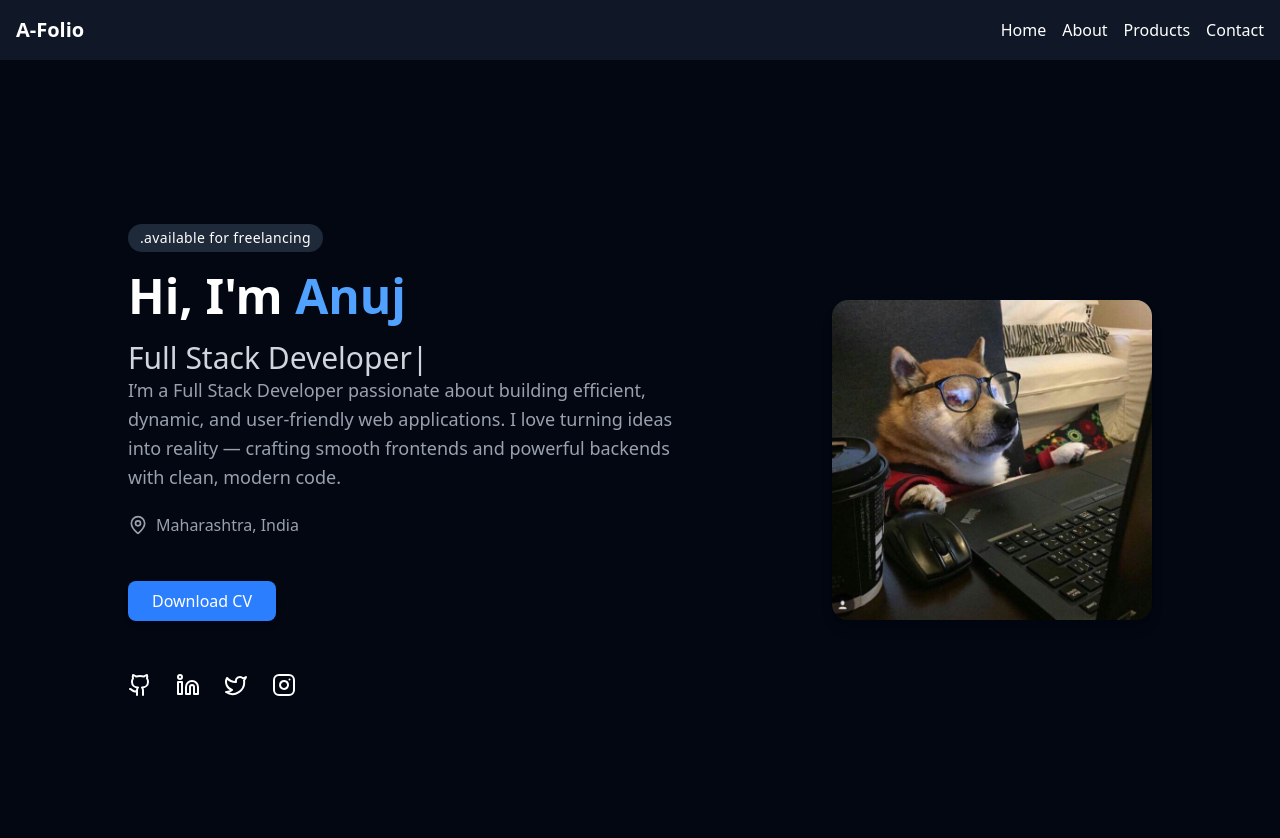
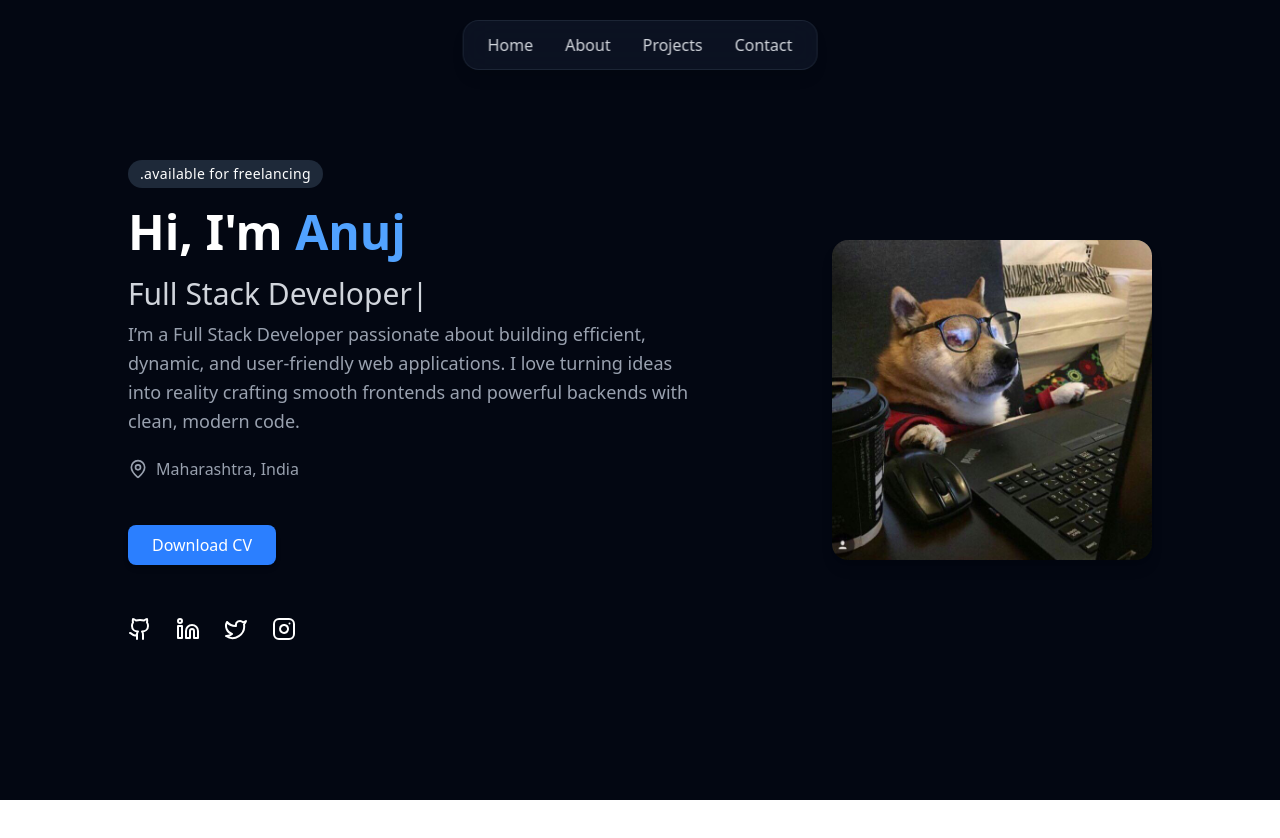
Before and after one commit to anujtaywade/New-Portfolio, a Next.js app: page / in a window 1280 px wide. Shown: the top 838 px of the page. After the commit the page ends 800 px from the top, so only its background shows below. Built offline with nearby package versions, Linux system fonts and the light colour scheme.

Commit message:
changed navbar

```diff
--- a/src/app/page.js
+++ b/src/app/page.js
@@ -9,7 +9,7 @@ import Link from "next/link";
 const Page = () => {
   return (
     <div className="min-h-screen bg-gray-950 text-white flex flex-col md:flex-row items-center justify-between px-10 md:px-32 py-20">
-      {/* LEFT SECTION */}
+
       <motion.div
         initial={{ opacity: 0, x: -60 }}
         animate={{ opacity: 1, x: 0 }}
@@ -17,7 +17,7 @@ const Page = () => {
         className="space-y-5 max-w-xl"
       >
         <motion.h1
-          className="bg-gray-800 inline-block text-white rounded-3xl px-3 py-1 text-sm tracking-wide"
+          className="bg-gray-800 inline-block text-white rounded-3xl px-3 py-1 text-sm tracking-wide mt-5 md:mt-0"
           initial={{ scale: 0.9, opacity: 0 }}
           animate={{ scale: 1, opacity: 1 }}
           transition={{ delay: 0.2 }}
@@ -37,7 +37,7 @@ const Page = () => {
         <TypeAnimation
   sequence={[
     "Full Stack Developer",
-    1500,
+    1000,
 
     "",
     500,
@@ -48,10 +48,10 @@ const Page = () => {
   className="text-3xl font-medium text-gray-300"
 />
 
-        <p className="text-gray-400 leading-relaxed text-lg">
+        <p className="text-gray-400 leading-relaxed text-lg pt-2">
           I’m a Full Stack Developer passionate about building efficient,
           dynamic, and user-friendly web applications. I love turning ideas into
-          reality — crafting smooth frontends and powerful backends with clean,
+          reality crafting smooth frontends and powerful backends with clean,
           modern code.
         </p>
 
@@ -64,7 +64,7 @@ const Page = () => {
           Download CV
         </button>
 
-        {/* SOCIAL ICONS */}
+
         <div className="flex gap-6 mt-8">
           <Link
             href="https://github.com/anujtaywade"
@@ -97,7 +97,7 @@ const Page = () => {
         </div>
       </motion.div>
 
-      {/* RIGHT SECTION - IMAGE */}
+
       <motion.div
         initial={{ opacity: 0, scale: 0.9 }}
         animate={{ opacity: 1, scale: 1 }}
--- a/src/components/Navbar.jsx
+++ b/src/components/Navbar.jsx
@@ -2,38 +2,48 @@
 
 import Link from "next/link";
 import { useState } from "react";
+import { motion, AnimatePresence } from "framer-motion";
 
 export default function Navbar() {
   const [open, setOpen] = useState(false);
 
   return (
-    <nav className="bg-gray-900 text-white p-4">
-      <div className="flex justify-between items-center">
-        <h1 className="text-xl font-bold">A-Folio</h1>
+    <nav className="fixed top-5 left-1/2 -translate-x-1/2 z-50 bg-gray-900/70 backdrop-blur-lg text-white px-6 py-3 rounded-2xl shadow-lg border border-gray-700/40 w-auto">
+      <div className="flex items-center justify-center">
 
         <button
-          className="md:hidden"
+          className="md:hidden text-2xl mr-3 focus:outline-none"
           onClick={() => setOpen(!open)}
         >
-          ☰
+          {open ? "✖" : "☰"}
         </button>
 
-        <div className="hidden md:flex space-x-4">
-          <Link href="/">Home</Link>
-          <Link href="/about">About</Link>
-          <Link href="/products">Products</Link>
-          <Link href="/contact">Contact</Link>
+
+        <div className="hidden md:flex space-x-8 text-gray-300">
+          <Link href="/" className="hover:text-blue-400 transition">Home</Link>
+          <Link href="/about" className="hover:text-blue-400 transition">About</Link>
+          <Link href="/projects" className="hover:text-blue-400 transition">Projects</Link>
+          <Link href="/contact" className="hover:text-blue-400 transition">Contact</Link>
         </div>
       </div>
 
-      {open && (
-        <div className="md:hidden mt-4 flex flex-col space-y-2">
-          <Link href="/">Home</Link>
-          <Link href="/about">About</Link>
-          <Link href="/products">Products</Link>
-          <Link href="/contact">Contact</Link>
-        </div>
-      )}
+
+      <AnimatePresence>
+        {open && (
+          <motion.div
+            initial={{ opacity: 0, y: -10 }}
+            animate={{ opacity: 1, y: 0 }}
+            exit={{ opacity: 0, y: -10 }}
+            transition={{ duration: 0.3 }}
+            className="md:hidden mt-3 flex flex-col items-center space-y-2 text-gray-300 border-t border-gray-700 pt-3"
+          >
+            <Link href="/" onClick={() => setOpen(false)} className="hover:text-blue-400 transition">Home</Link>
+            <Link href="/about" onClick={() => setOpen(false)} className="hover:text-blue-400 transition">About</Link>
+            <Link href="/projects" onClick={() => setOpen(false)} className="hover:text-blue-400 transition">Projects</Link>
+            <Link href="/contact" onClick={() => setOpen(false)} className="hover:text-blue-400 transition">Contact</Link>
+          </motion.div>
+        )}
+      </AnimatePresence>
     </nav>
   );
 }
```
